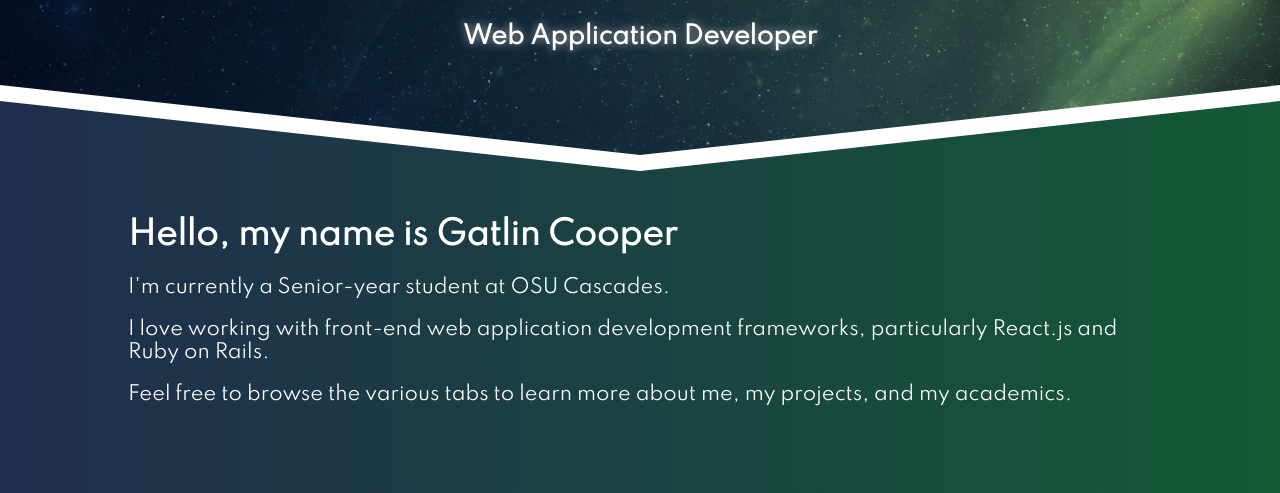
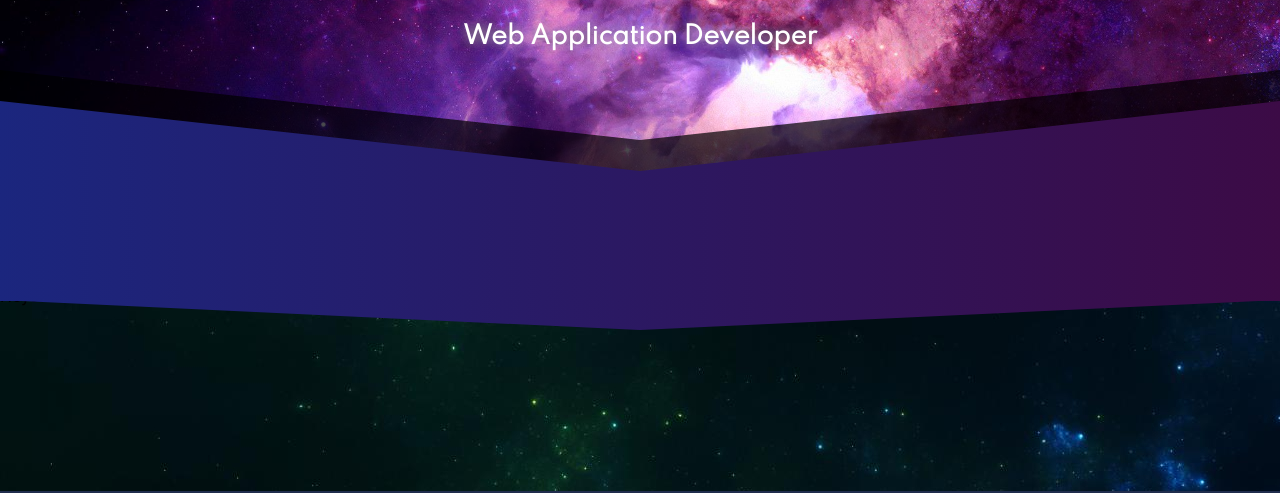
Before and after one commit to cooperphyz/portfolio, a React (Create React App) app: page / in a window 1280 px wide. Shown: the part 309-802 px from the top of the page. Built offline with nearby package versions, Linux system fonts and the light colour scheme.

Commit message:
Create and style alternate downarrow divider

```diff
--- a/src/components/home/Home.js
+++ b/src/components/home/Home.js
@@ -1,6 +1,7 @@
 import React from 'react'
 import SlantDivider from '../miscellaneous/SlantDivider';
 import SlantDividerRight from '../miscellaneous/SlantDividerRight';
+import SlantDividerDown from '../miscellaneous/SlantDividerDown';
 import SlantedBanner from './SlantedBanner';
 import './Home.css';
 
@@ -9,19 +10,8 @@ const Home = () => {
     <div>
       <SlantedBanner/>
       <div className='top-divider-banner'>
-        <SlantDivider
-        heading={'Hello, my name is Gatlin Cooper'}
-        par1={"I'm currently a Senior-year student at OSU Cascades."}
-        par2={"I love working with front-end web application development frameworks, particularly React.js and Ruby on Rails."}
-        par3={"Feel free to browse the various tabs to learn more about me, my projects, and my academics."}/>
-       </div>
-       <div className='second-divider-banner'>
-        <SlantDividerRight
-        heading={'Quick Access Links and Resources'}
-        par1={"I'm currently a Senior-year student at OSU Cascades."}
-        par2={"I love working with front-end web application development frameworks, particularly React.js and Ruby on Rails."}
-        par3={"Feel free to browse the various tabs to learn more about me, my projects, and my academics."}/>
-       </div>
+        <SlantDividerDown/>
+      </div>
     </div>
   )
 }
--- a/src/components/home/SlantedBanner.js
+++ b/src/components/home/SlantedBanner.js
@@ -1,5 +1,5 @@
 import React from 'react'
-import backgroundImage from '../../img/3187989.jpg'
+import backgroundImage from '../../img/1741531.jpg'
 import { Parallax } from 'react-parallax';
 import ParticleEnv from './ParticleEnv';
 import './SlantedBanner.css';
--- /dev/null
+++ b/src/components/miscellaneous/SlantDividerDown.css
@@ -0,0 +1,54 @@
+.content-container {
+  z-index: 1;
+  position: relative;
+}
+
+.content-links {
+  font-family: "Spartan";
+  position: absolute;
+  right: 0;
+  z-index: 1;
+  color: white;
+  padding-top: 100px;
+}
+
+.content-text {
+  font-family: "Spartan";
+  position: absolute;
+  z-index: 1;
+  color: white;
+  padding-left: 10%;
+  padding-right: 10%;
+  top: 70%;
+}
+
+.downcontent-text p {
+  font-size: 1.2rem;
+}
+
+.downcontent-panel-top {
+  background: linear-gradient(90deg, #1b267e 0%, #3c0b46 100%);
+  height: 200px;
+  clip-path: polygon(0 0, 50% 70px, 100% 0, 100% 100%, 0 100%);
+  -webkit-clip-path: polygon(0 0, 50% 70px, 100% 0, 100% 100%, 0 100%);
+  margin-top: -40px;
+}
+
+.downcontent-panel-bottom {
+  background: linear-gradient(90deg, #1b267e 0%, #3c0b46 100%);
+  height: 100px;
+  clip-path: polygon(0% 100px, 50% 70px, 100% 100px, 100% 100%, 0 100%);
+  -webkit-clip-path: polygon(0% 100px, 50% 70px, 100% 100px, 100% 100%, 0 100%);
+  margin-top: -1px;
+  transform: rotateX(180deg);
+  z-index: 1;
+}
+
+.downborder-top {
+  background-color: rgba(0, 0, 0, 0.7);
+  position: relative;
+  clip-path: polygon(0 0, 50% 70px, 100% 0, 100% 100%, 0 100%);
+  margin-top: -330px;
+  height: 150px;
+  z-index: -2;
+}
--- /dev/null
+++ b/src/components/miscellaneous/SlantDividerDown.js
@@ -0,0 +1,22 @@
+import React from 'react'
+import './SlantDividerDown.css';
+
+const SlantDividerDown = (props) => {
+  return (
+    <div className='content-container'>
+      <div className='content-text'>
+        <h1>{props.heading}</h1>
+        <p>{props.par1}</p>
+        <p>{props.par2}</p>
+        <p>{props.par3}</p>
+      </div>
+
+      <div className='downcontent-panel-top'/>
+      <div className='downcontent-panel-bottom'/>
+      <div className='downborder-bottom'/>
+      <div className='downborder-top'/>
+    </div>
+  )
+}
+
+export default SlantDividerDown
```
Also changed, not shown: src/img/1741531.jpg (added).
